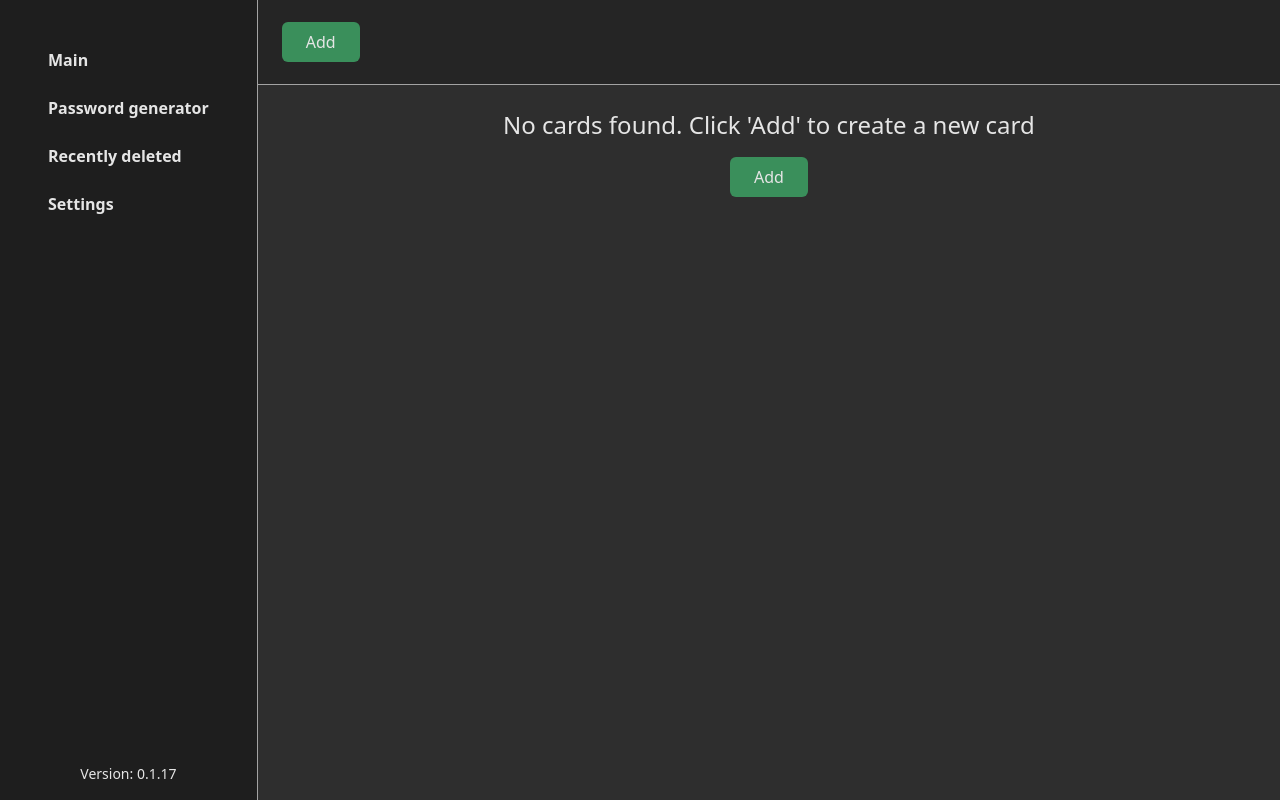
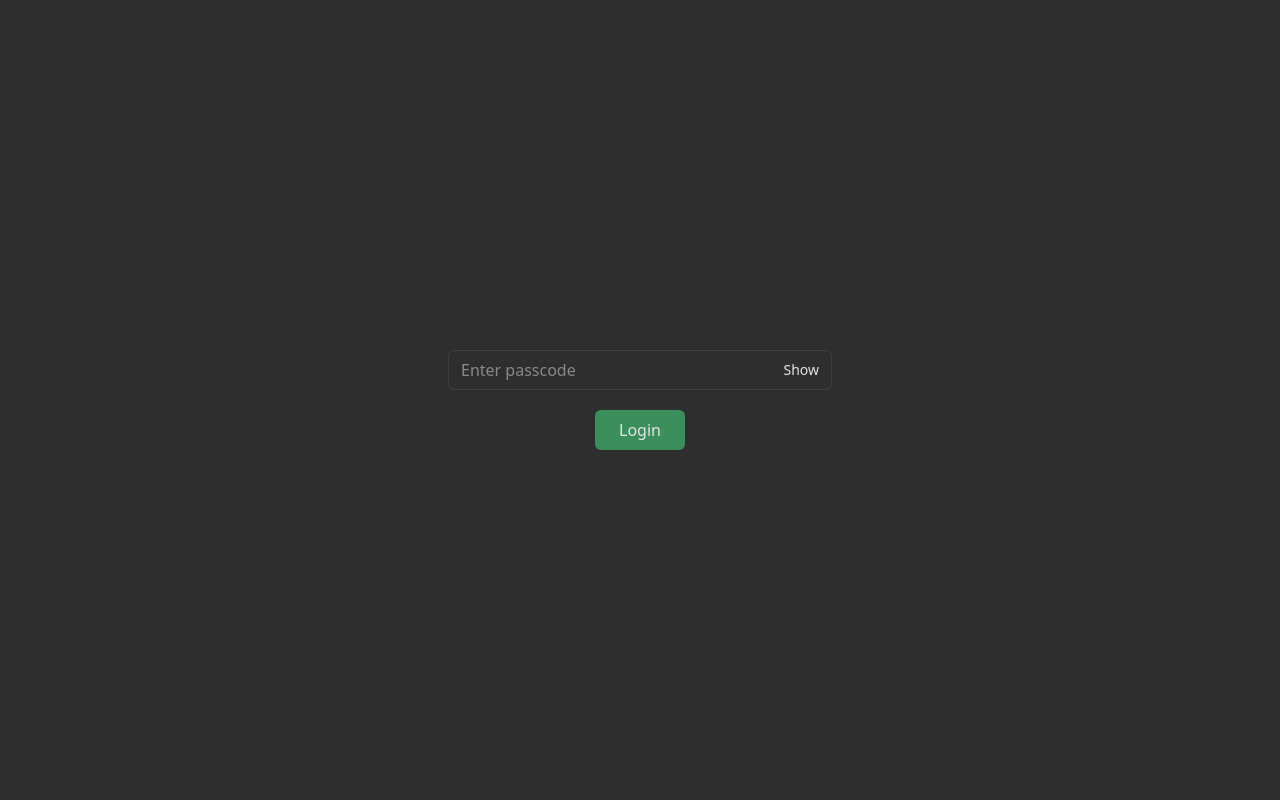
Before and after one commit to Pabl1k/desktop-password-manager, a React (Vite) app: page / in a window 1280 px wide. Built offline with nearby package versions, Linux system fonts and the light colour scheme.

Commit message:
login UI

```diff
--- a/src/common/components/Input.tsx
+++ b/src/common/components/Input.tsx
@@ -1,15 +1,22 @@
 import { FC, ReactNode } from 'react';
+import clsx from 'clsx';
 
 interface Props {
   value: string;
+  className?: string;
   placeholder?: string;
   suffix?: ReactNode;
   onChange: (value: string) => void;
 }
 
-const Input: FC<Props> = ({ value, placeholder, suffix, onChange }) => {
+const Input: FC<Props> = ({ value, className, placeholder, suffix, onChange }) => {
   return (
-    <div className="h-(--field-height) flex items-center border border-border rounded-field px-3 cursor-pointer hover:border-green-main focus-within:border-green-main">
+    <div
+      className={clsx(
+        className,
+        'h-(--field-height) flex items-center border border-border rounded-field px-3 cursor-pointer hover:border-green-main focus-within:border-green-main'
+      )}
+    >
       <input
         value={value}
         placeholder={placeholder}
--- a/src/common/translations/translations.ts
+++ b/src/common/translations/translations.ts
@@ -31,6 +31,7 @@ export const translations: Translations = {
     edit: 'Edit',
     open_in_browser: 'Open in browser',
     version: 'Version',
-    empty_content_placeholder: "No cards found. Click 'Add' to create a new card"
+    empty_content_placeholder: "No cards found. Click 'Add' to create a new card",
+    enter_placeholder: 'Enter passcode'
   }
 };
--- a/src/containers/Login.tsx
+++ b/src/containers/Login.tsx
@@ -1,5 +1,38 @@
+import { useState } from 'react';
+import Button from '../common/components/Button.js';
+import Input from '../common/components/Input.js';
+import { useTranslations } from '../common/translations/useTranslations.js';
+
 const Login = () => {
-  return <div className="">login</div>;
+  const { t } = useTranslations();
+
+  const [passcode, setPasscode] = useState('');
+  const [showPasscode, setShowPasscode] = useState(false);
+
+  const suffix = (
+    <button
+      className="text-sm cursor-pointer"
+      tabIndex={-1}
+      onClick={() => setShowPasscode(!showPasscode)}
+    >
+      {t(showPasscode ? 'hide' : 'show')}
+    </button>
+  );
+
+  return (
+    <div className="w-full flex justify-center items-center bg-bg-main">
+      <div className="w-[30vw] flex flex-col justify-center items-center gap-5">
+        <Input
+          className="w-full"
+          value={passcode}
+          placeholder={t('enter_placeholder')}
+          suffix={suffix}
+          onChange={setPasscode}
+        />
+        <Button type="add">Login</Button>
+      </div>
+    </div>
+  );
 };
 
 export default Login;
--- a/src/containers/Main.tsx
+++ b/src/containers/Main.tsx
@@ -3,12 +3,14 @@ import { useDatabase } from '../db/useDatabase';
 import { WebsiteCard } from '../types/types';
 import { ContentView } from '../types/view';
 import Content from './Content';
+import Login from './Login.js';
 import Sidebar from './Sidebar';
 import Toolbar from './Toolbar';
 
 const Main = () => {
   const { state: cards, add, remove } = useDatabase<WebsiteCard>();
   const [view, setView] = useState<ContentView>('main');
+  const loggedIn = false;
 
   const displayContentByView = () => {
     if (view === 'recentlyDeleted') {
@@ -37,8 +39,14 @@ const Main = () => {
 
   return (
     <div className="flex min-h-screen">
-      <Sidebar setView={setView} />
-      {displayContentByView()}
+      {loggedIn ? (
+        <>
+          <Sidebar setView={setView} />
+          {displayContentByView()}
+        </>
+      ) : (
+        <Login />
+      )}
     </div>
   );
 };
```
